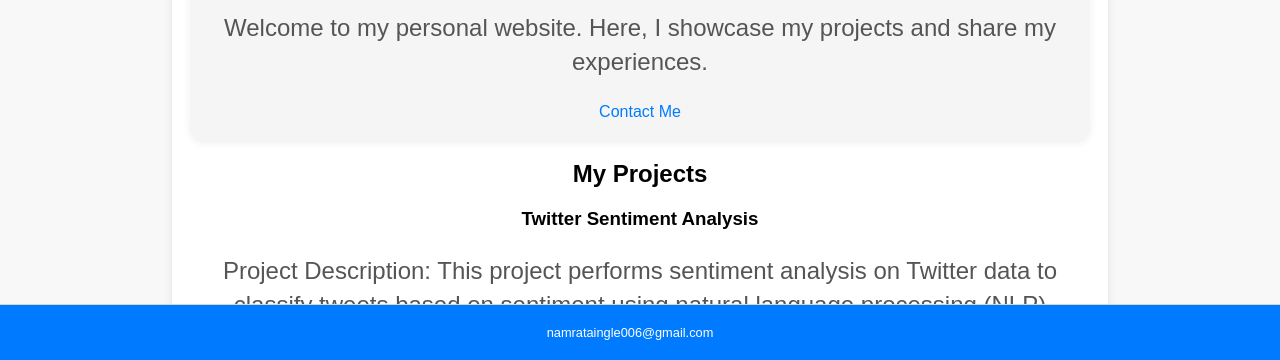
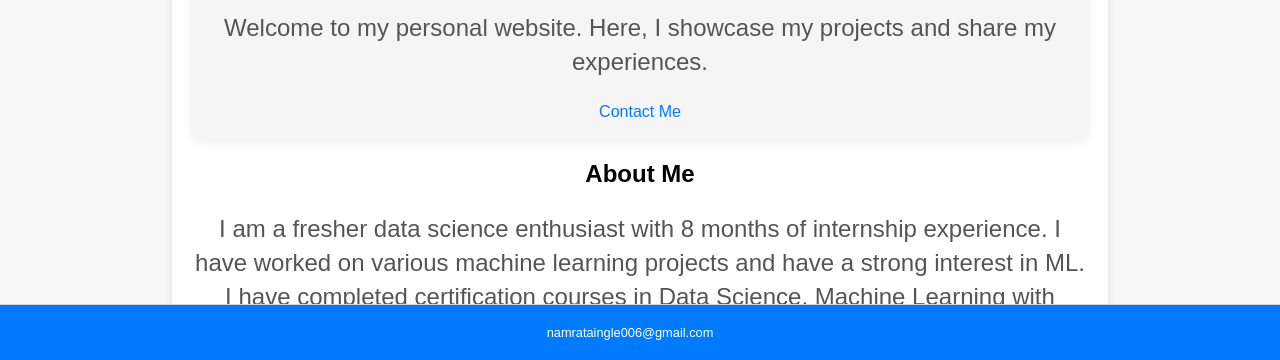
Before and after one commit to NamrataIngle/MyWebpage, a plain HTML site: page index.html in a window 1280 px wide. Shown: the part 440-800 px from the top of the page. Drawn offline with Linux system fonts and the light colour scheme.

Commit message:
Update index.html

```diff
--- a/index.html
+++ b/index.html
@@ -85,6 +85,12 @@
       <a href="#contact" class="cta-button">Contact Me</a>
     </div>
 
+     <!-- About Section -->
+    <section id="about">
+      <h2>About Me</h2>
+      <p>I am a fresher data science enthusiast with 8 months of internship experience. I have worked on various machine learning projects and have a strong interest in ML. I have completed certification courses in Data Science, Machine Learning with Python, Data Visualization, Data Analysis, Python, and C programming.</p>
+    </section>
+
     <!-- Projects Section -->
     <section id="projects">
       <h2>My Projects</h2>
```
